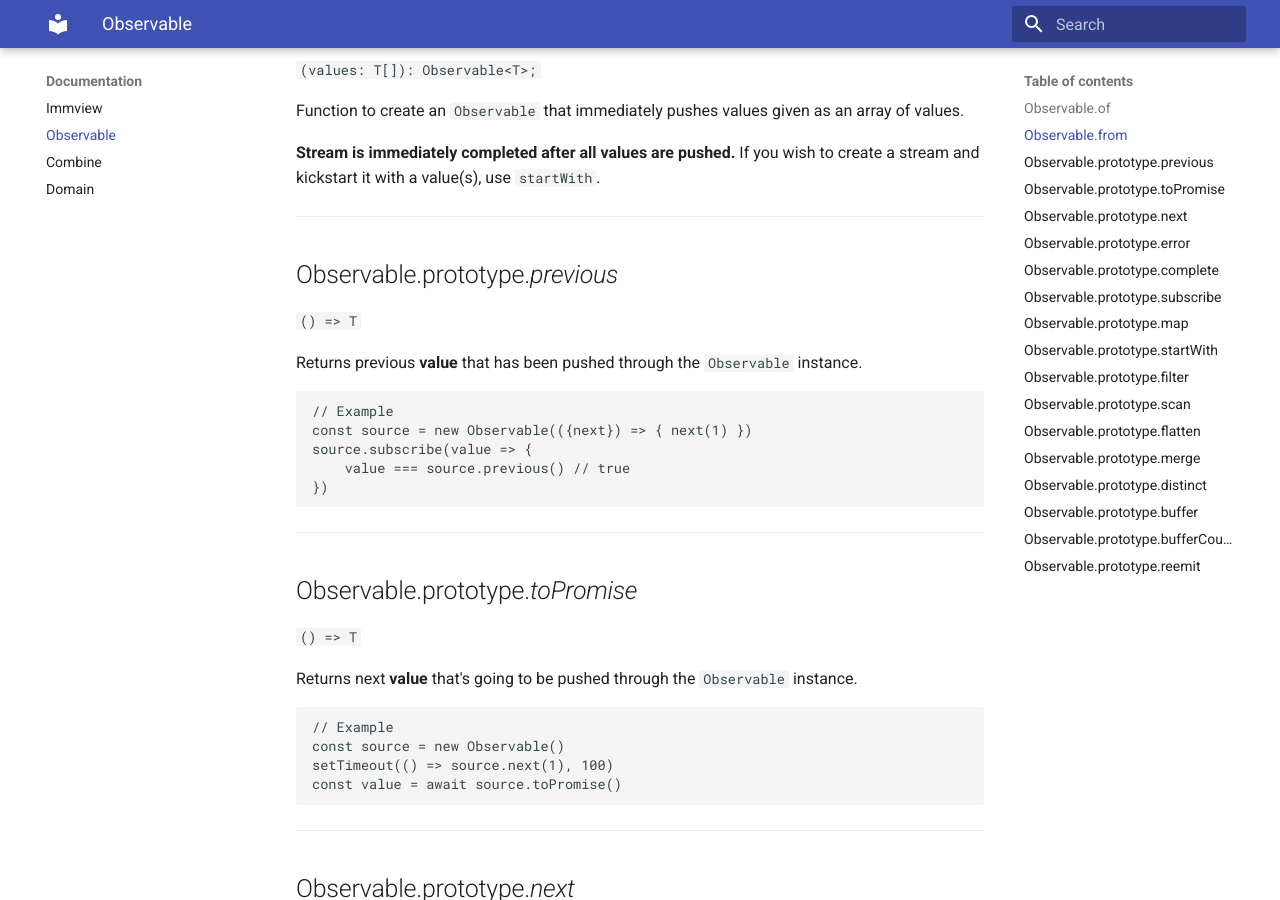
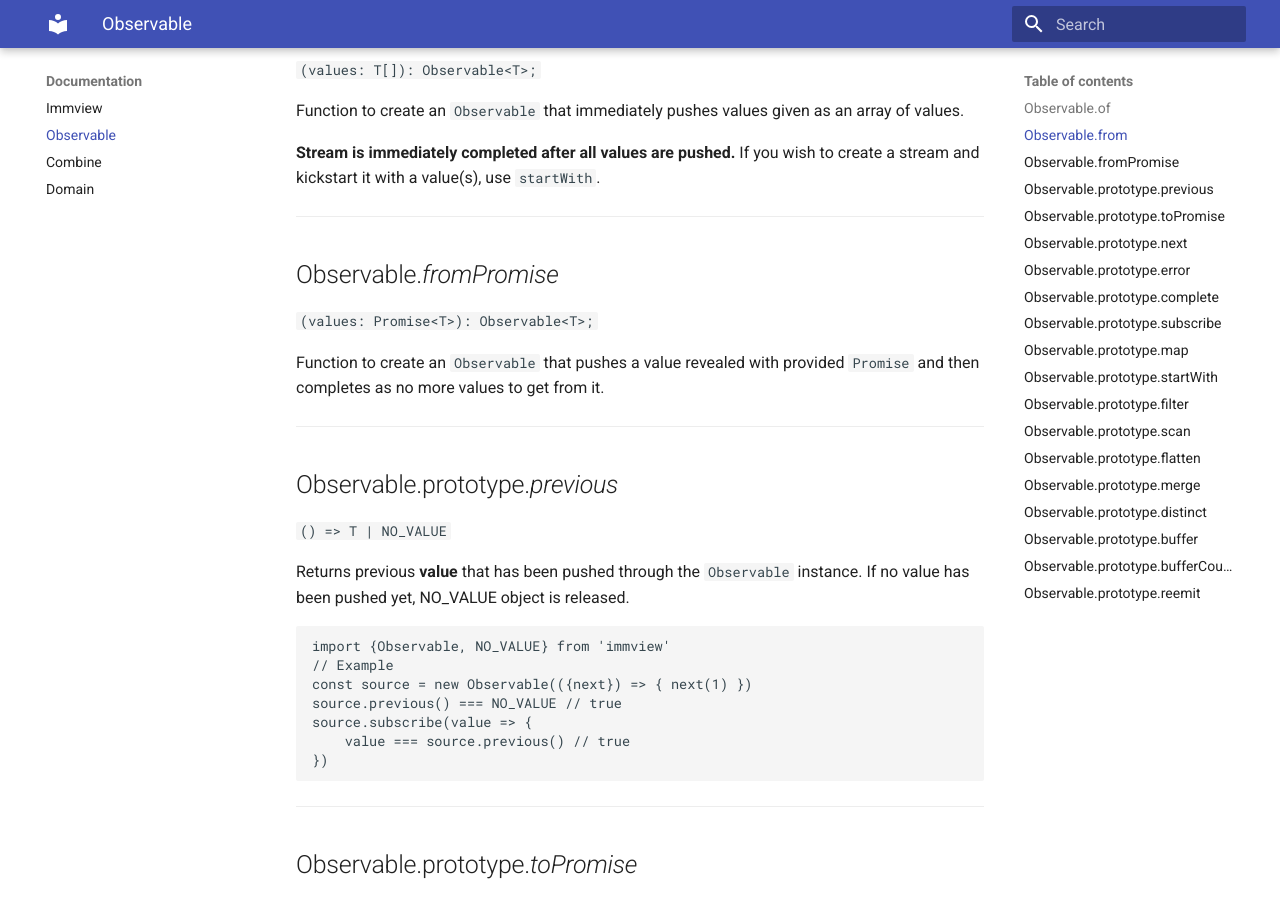
Before and after one commit to arturkulig/immview, an MkDocs documentation site: the page built from docs_md/Observable.md, in a window 1280 px wide and 900 px high, scrolled down 677 px. Built offline with MkDocs 1.6.1 and Material for MkDocs 9.7.7, drawn with Linux system fonts in a browser that asks for light colours; old or Windows-style settings are respelled for this version of MkDocs.

Commit message:
Observable NO_VALUE and Observable.toPromise

````diff
--- a/docs_md/Observable.md
+++ b/docs_md/Observable.md
@@ -25,14 +25,25 @@ Function to create an `Observable` that immediately pushes values given as an ar
 If you wish to create a stream and kickstart it with a value(s), use `startWith`.
 
 ---
+## Observable.*fromPromise*
+`(values: Promise<T>): Observable<T>;`
+
+Function to create an `Observable` that pushes a value
+revealed with provided `Promise` and then completes
+as no more values to get from it.
+
+---
 ## Observable.prototype.*previous*
-`() => T`
+`() => T | NO_VALUE`
 
 Returns previous **value** that has been pushed through the `Observable` instance.
+If no value has been pushed yet, NO_VALUE object is released.
 
 ```javascript
+import {Observable, NO_VALUE} from 'immview'
 // Example
 const source = new Observable(({next}) => { next(1) })
+source.previous() === NO_VALUE // true
 source.subscribe(value => {
     value === source.previous() // true
 })
--- a/package.json
+++ b/package.json
@@ -31,7 +31,7 @@
     "jest": "^18.0.0",
     "ts-loader": "^2.0.0",
     "tslint": "^4.4.2",
-    "typescript": "^2.1.5",
+    "typescript": "^2.2.0",
     "webpack": "^1.14.0"
   },
   "engines": {
````
Also changed, not shown: changelog.md (+5 -0 lines), docs/Observable/index.html (+26 -3 lines), docs/mkdocs/search_index.json (+7 -2 lines), docs/sitemap.xml (+4 -4 lines), usage_simple.md (+1 -6 lines), 8 other files.
